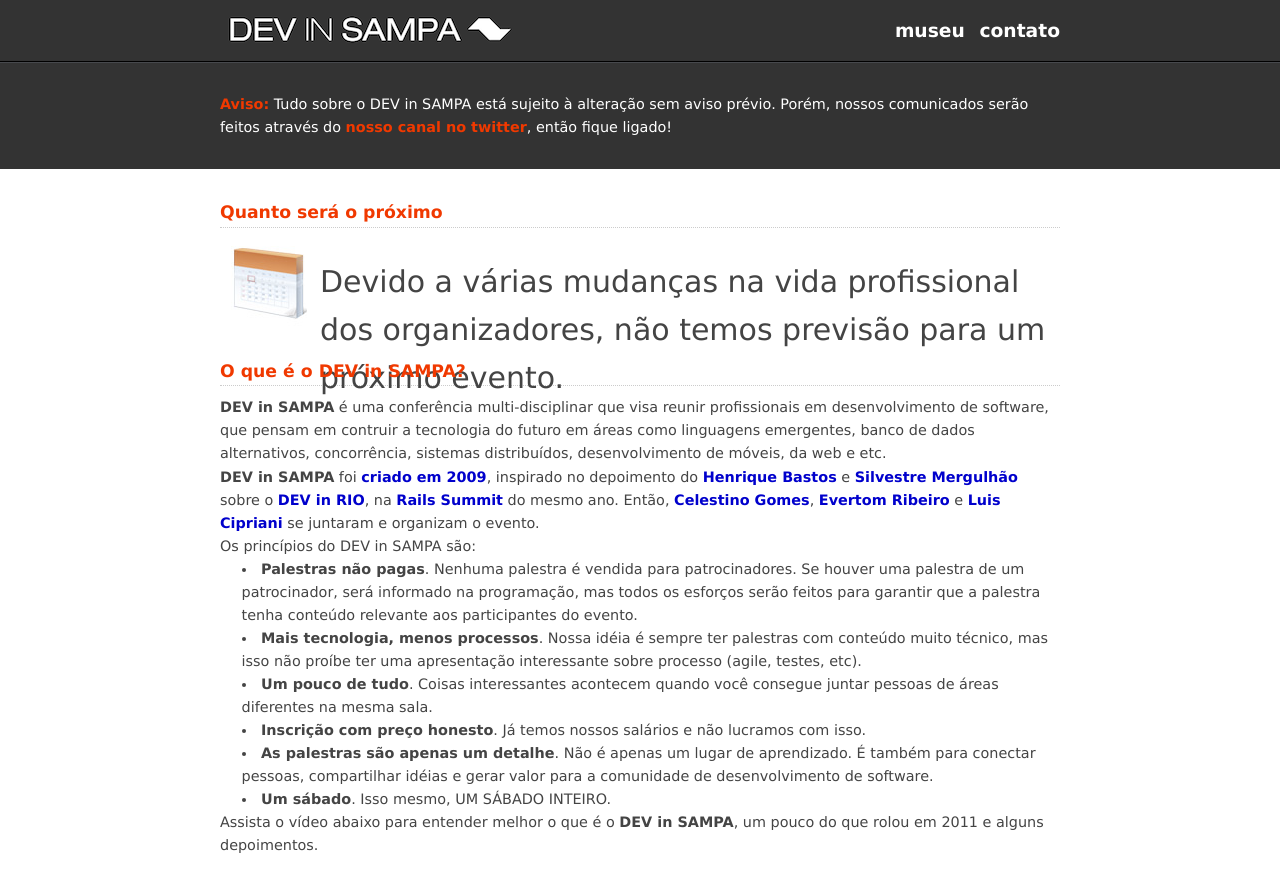
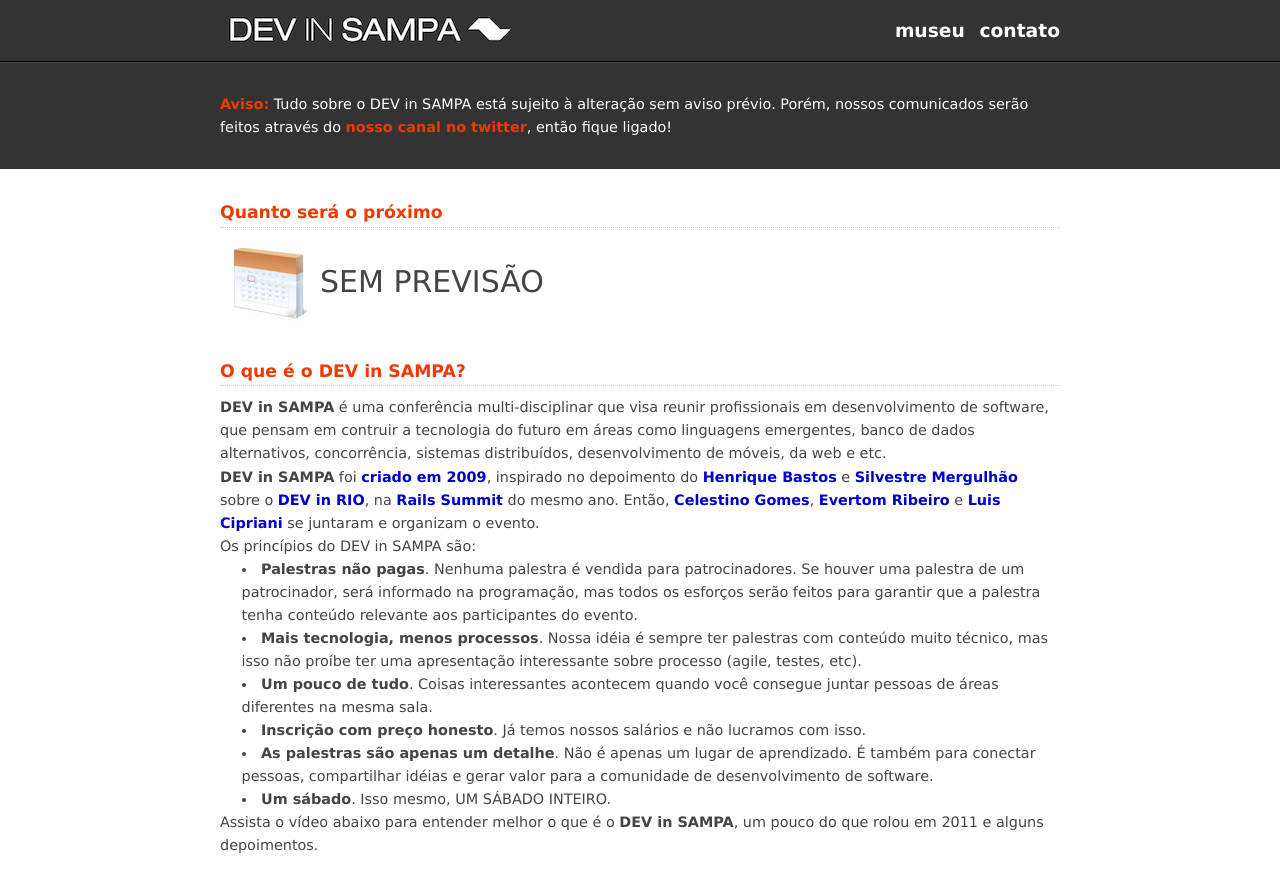
Before and after one commit to devinsampa/devinsampa.github.io, a Jekyll site: the page built from index.html, in a window 1280 px wide and 900 px high, cut to the strip 0-873 px from the top of the window. Built offline with Jekyll 4.4.1, drawn with Linux system fonts in a browser that asks for light colours.

Commit message:
"nova data"

```diff
--- a/_includes/home/data.html
+++ b/_includes/home/data.html
@@ -1,4 +1,4 @@
 <section class="data container">
 	<h2>Quanto será o próximo</h2>
-	<p>Devido a várias mudanças na vida profissional dos organizadores, não temos previsão para um próximo evento.</p>
+	<p>SEM PREVISÃO</p>
 </section>
```
